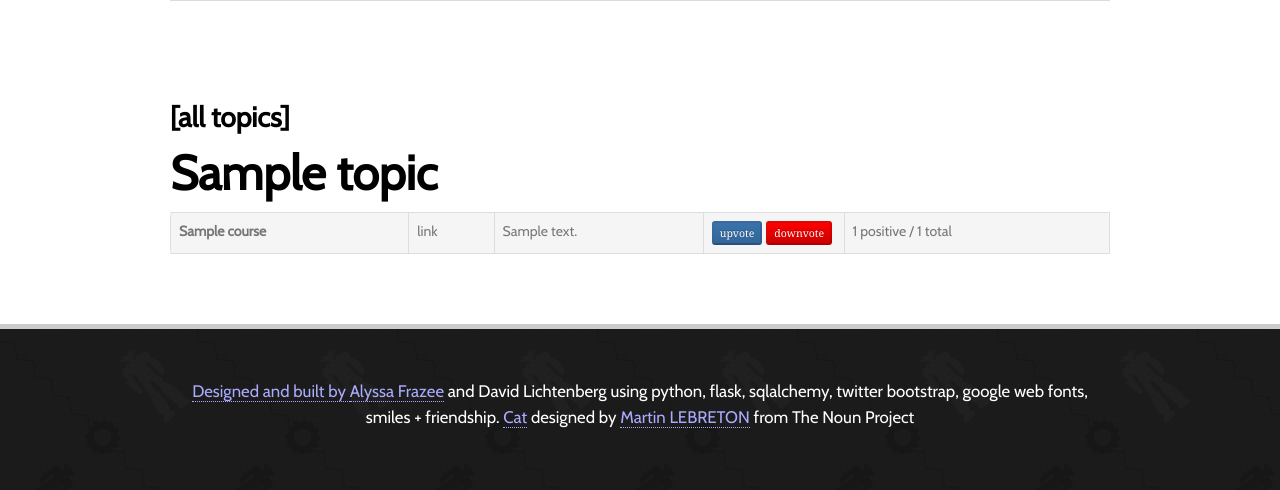
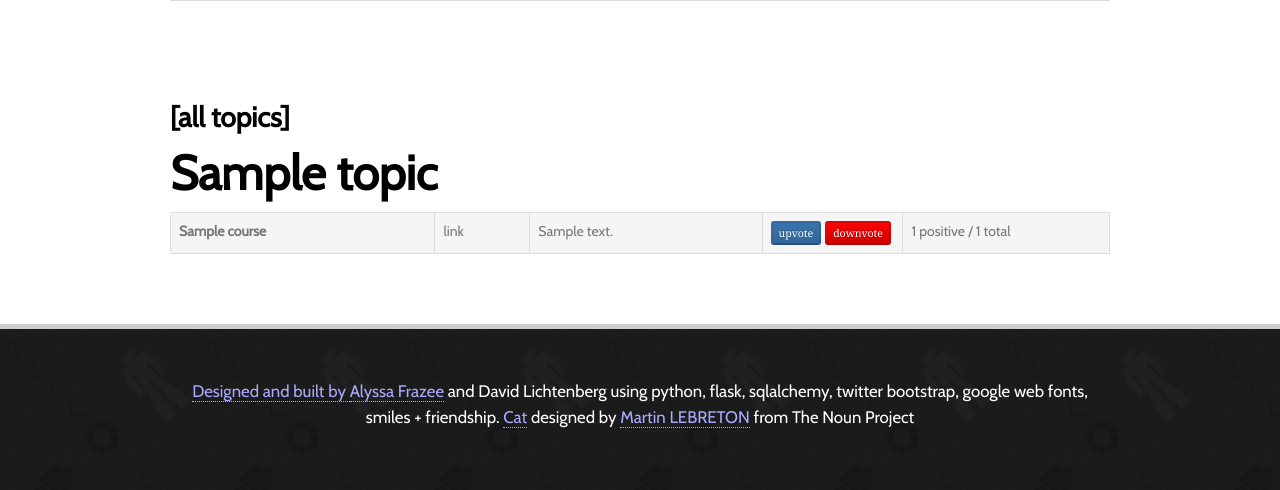
Before and after one commit to dmlicht/CourseCat, a Python web app: template coursecat/templates/courses.html in a window 1280 px wide. Shown: the part 561-1051 px from the top of the page. Run offline with Jinja, Linux system fonts and the light colour scheme; the template is opened without the code that fills it: most values are stand-ins (such as "Sample title", 1, 10 or a date in 2020); form fields are guessed from the names that the template uses; some web fonts are replaced.

Commit message:
fixed table column width for realsies

```diff
--- a/coursecat/templates/courses.html
+++ b/coursecat/templates/courses.html
@@ -12,7 +12,7 @@
 	    <td><a href="{{assoc.course.url}}">link</a></td>
 	    <td>{{assoc.course.description}}</td>
         <td style="width: 15%">{% include 'vote.html' %}</td>
-        <td style"width: 22%">{{ assoc.stats.get_percent_positive() }} positive / {{assoc.stats.num_votes}} total</td>
+        <td style="width: 22%">{{ assoc.stats.get_percent_positive() }} positive / {{assoc.stats.num_votes}} total</td>
         </tr>
     {% endfor %}
     </table>
```
